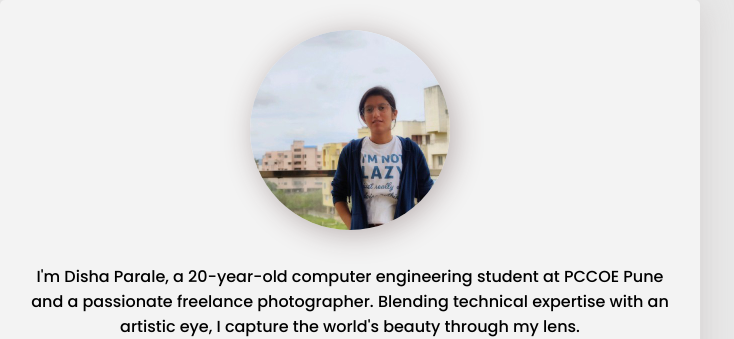
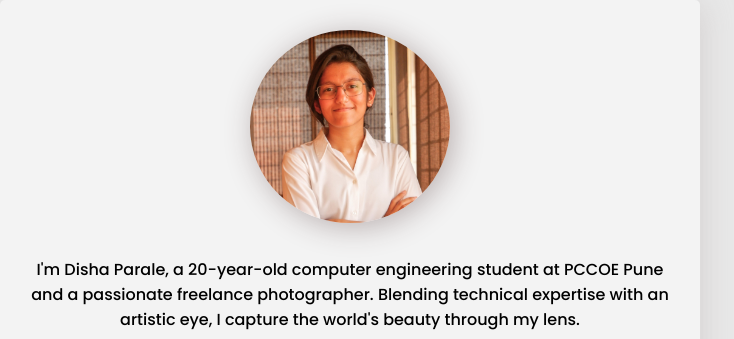
Before and after one commit to paralexdisha7/My-links, a plain HTML site: page index.html in a window 1280 px wide. Shown: the top 339 px of the page, without its empty margins (290-1024 px from the left). Drawn offline with Linux system fonts and the light colour scheme; a web font is replaced by a local one.

Commit message:
Add files via upload

```diff
--- a/index.html
+++ b/index.html
@@ -16,7 +16,7 @@
       <div class="profile">
 
         <div class="profile-pic">
-          <img src="profile.jpeg" alt="" class="pro-img" />
+          <img src="profile.jpg" alt="" class="pro-img" />
         </div>
         <div class="profile-info">
           <p>
```
Also changed, not shown: profile.jpg (added).
